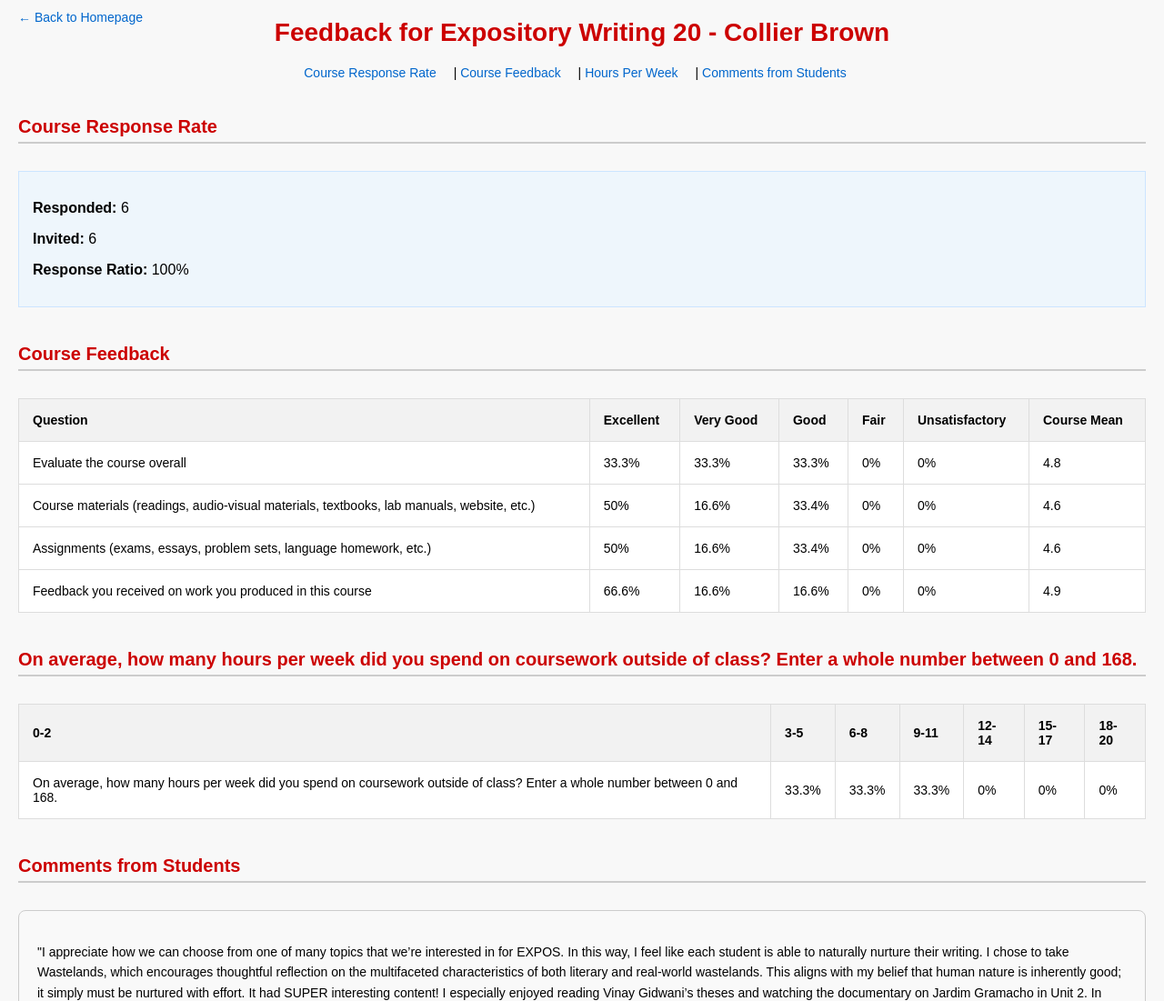
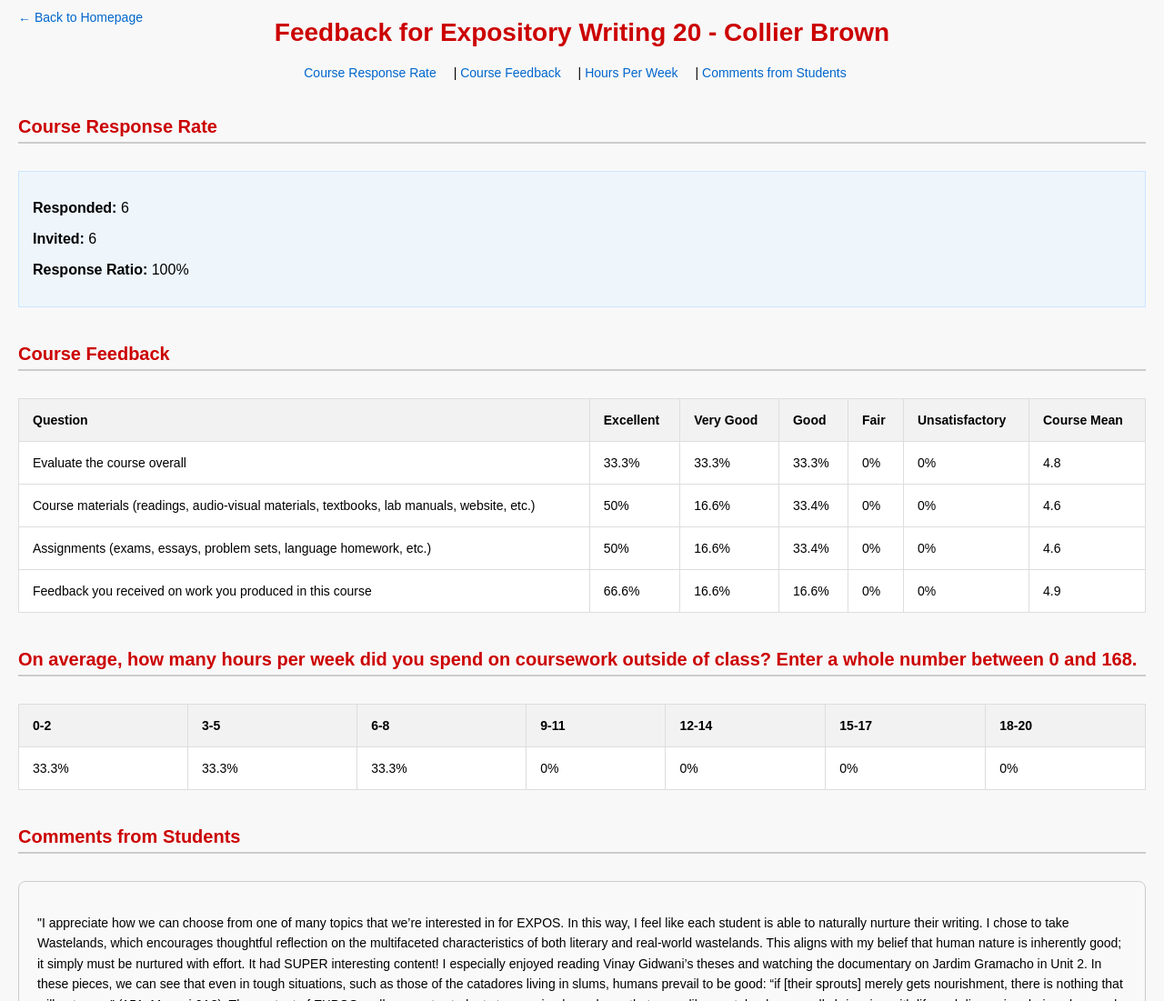
Before and after one commit to cbuchan55/cbuchan55.github.io, a plain HTML site: page expos20.html in a window 1280 px wide. Shown: the top 1101 px of the page at 91% size. Drawn offline with Linux system fonts and the light colour scheme.

Commit message:
Update expos20.html

```diff
--- a/expos20.html
+++ b/expos20.html
@@ -209,10 +209,10 @@
             <th>18-20</th>
         </tr>
         <tr>
-            <td>On average, how many hours per week did you spend on coursework outside of class? Enter a whole number between 0 and 168.</td>
             <td>33.3%</td>
             <td>33.3%</td>
             <td>33.3%</td>
+            <td>0%</td>
             <td>0%</td>
             <td>0%</td>
             <td>0%</td>
```
